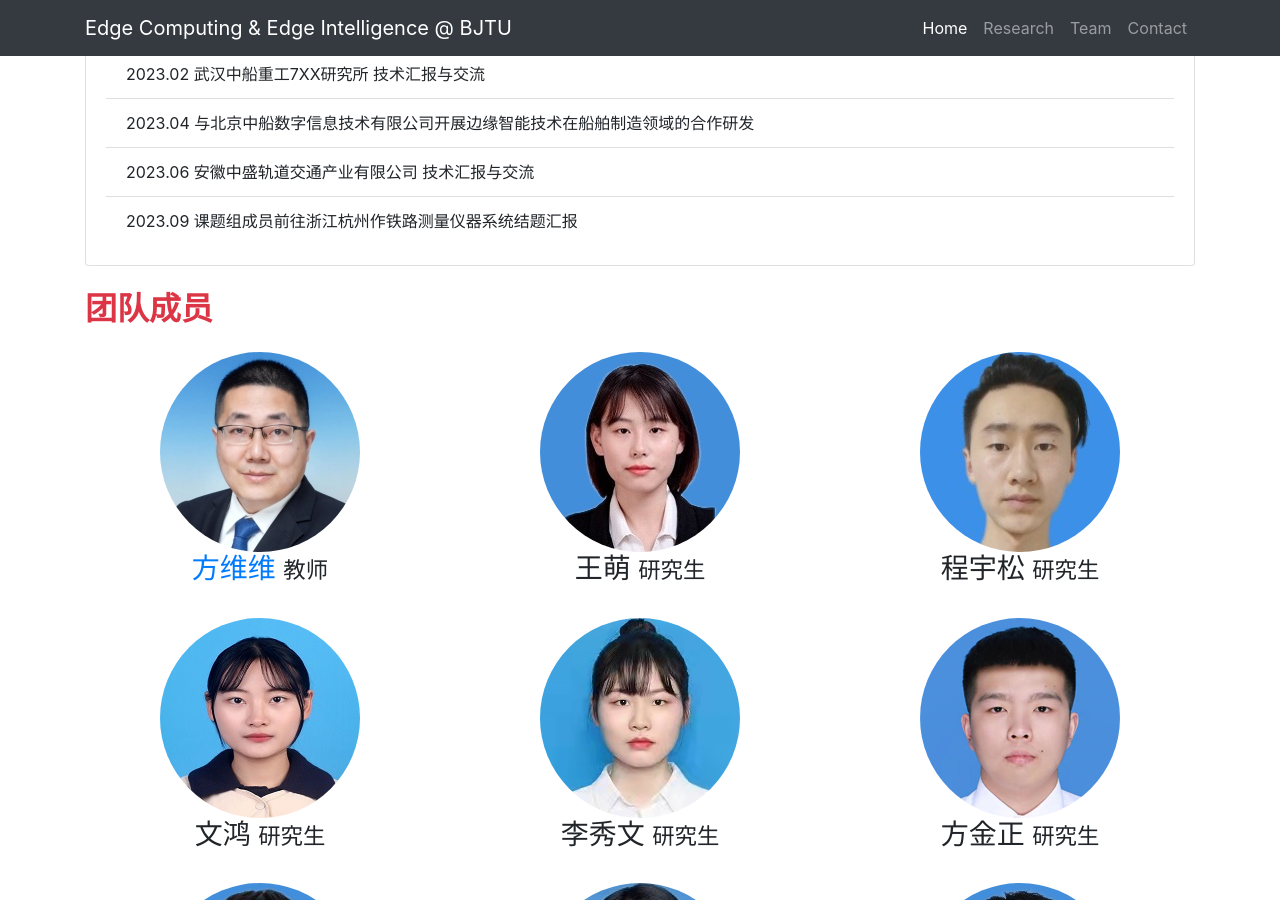
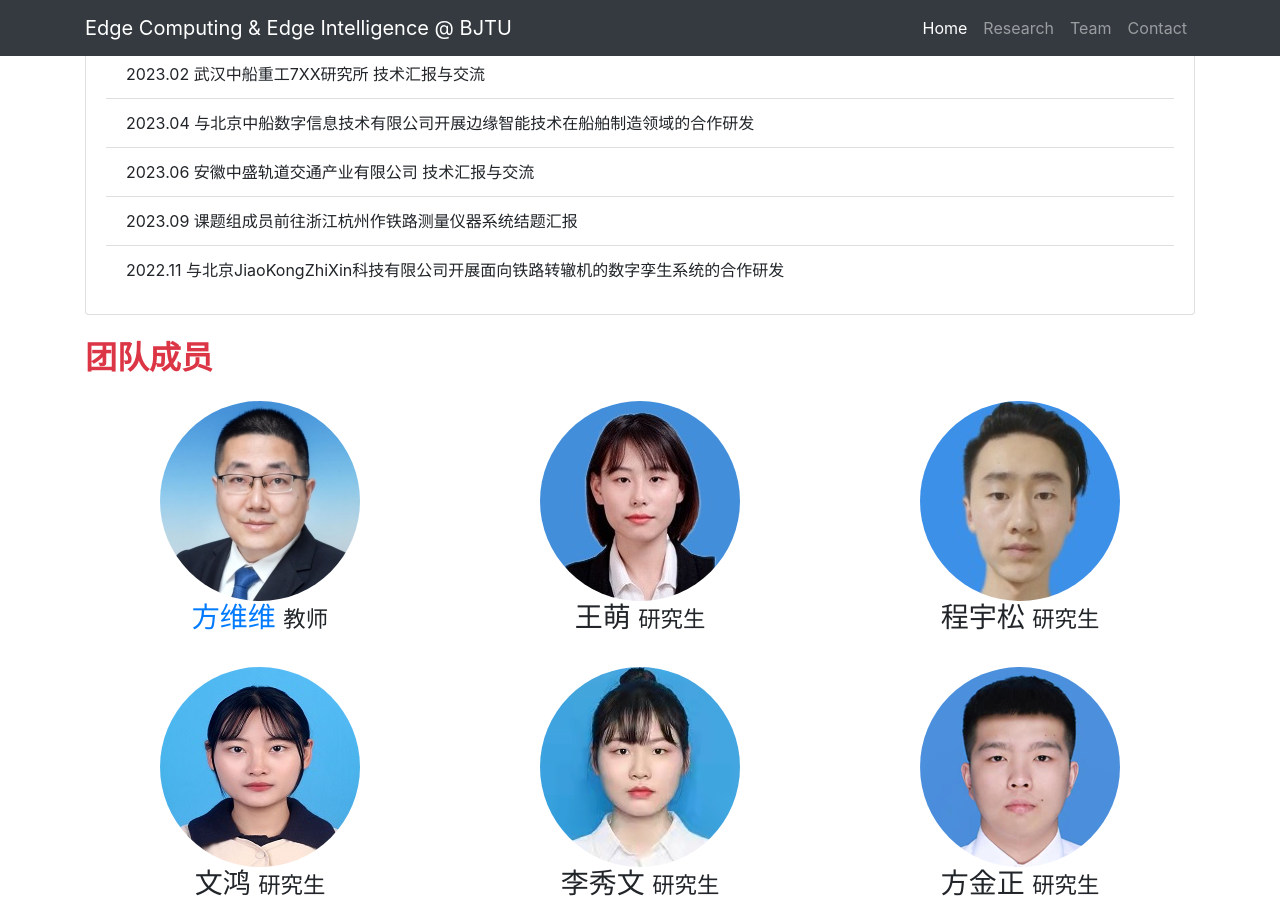
Before and after one commit to fangvv/Homepage, a Jekyll site: the page Edgecomp/index.html, which Jekyll copies as it is, in a window 1280 px wide and 900 px high, scrolled down 7522 px. Built offline with Jekyll 4.4.1, drawn with Linux system fonts in a browser that asks for light colours; comment, search, counter and statistics services are not loaded.

Commit message:
add new coop

```diff
--- a/Edgecomp/index.html
+++ b/Edgecomp/index.html
@@ -218,6 +218,7 @@
       <li class="list-group-item">2023.04 与北京中船数字信息技术有限公司开展边缘智能技术在船舶制造领域的合作研发</li>
       <li class="list-group-item">2023.06 安徽中盛轨道交通产业有限公司 技术汇报与交流</li>
       <li class="list-group-item">2023.09 课题组成员前往浙江杭州作铁路测量仪器系统结题汇报</li>
+      <li class="list-group-item">2022.11 与北京JiaoKongZhiXin科技有限公司开展面向铁路转辙机的数字孪生系统的合作研发</li>
   </ul>
   </div>
 </div>
```
